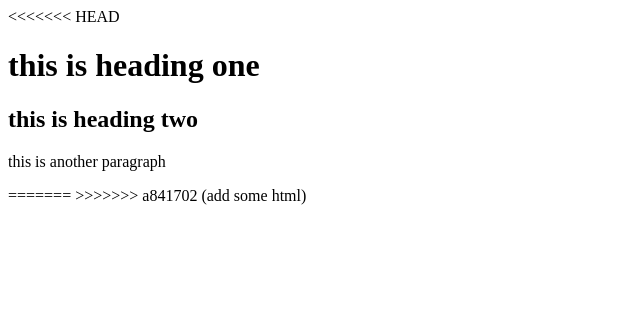
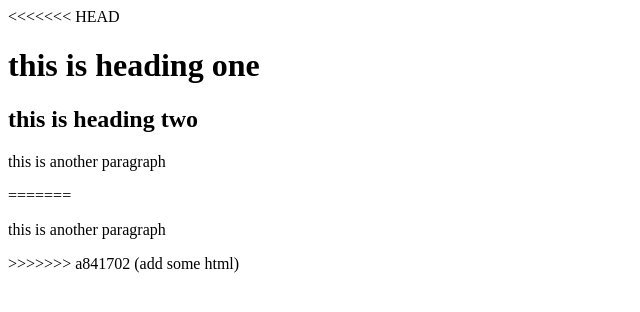
Before and after one commit to ojaciper/learning, a plain HTML site: page index.html in a window 1280 px wide. Shown: the whole page, without its empty margins (0-640 px from the left). Drawn offline with Linux system fonts and the light colour scheme.

Commit message:
added another p tag

```diff
--- a/index.html
+++ b/index.html
@@ -26,7 +26,7 @@
 	<head>
 		<title></title>
 	</head>
-	<body></body>
+<p> this is another paragraph</p>
 
 
 
```
